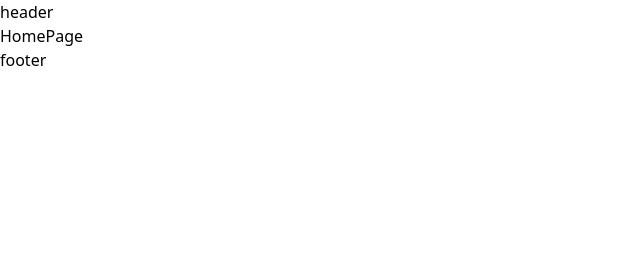
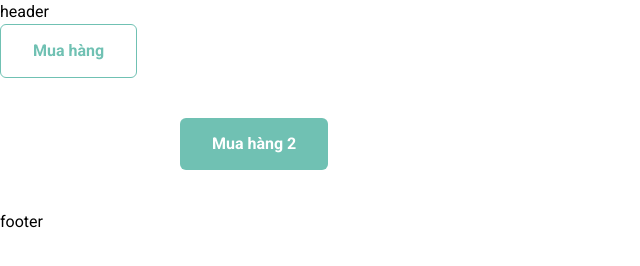
Before and after one commit to TienNguyen79/frontend_MTSHOP, a React app: page / in a window 1280 px wide. Shown: the whole page, without its empty margins (0-640 px from the left). Built offline with nearby package versions, Linux system fonts and the light colour scheme.

Commit message:
add color , fontFamily, change btn

```diff
--- a/public/index.html
+++ b/public/index.html
@@ -24,6 +24,12 @@
       work correctly both with client-side routing and a non-root public URL.
       Learn how to configure a non-root public URL by running `npm run build`.
     -->
+    <link rel="preconnect" href="https://fonts.googleapis.com" />
+    <link rel="preconnect" href="https://fonts.gstatic.com" crossorigin />
+    <link
+      href="https://fonts.googleapis.com/css2?family=Roboto:ital,wght@0,100;0,300;0,400;0,500;0,700;0,900;1,100;1,300;1,400;1,500;1,700;1,900&display=swap"
+      rel="stylesheet"
+    />
     <title>MT SHOP</title>
   </head>
   <body>
--- a/src/App.scss
+++ b/src/App.scss
@@ -1,5 +1,2 @@
 .App {
-  &_ok {
-    color: blue;
-  }
 }
--- a/src/app/components/Button/Button.js
+++ b/src/app/components/Button/Button.js
@@ -26,7 +26,8 @@
       defaultClassName = defaultClassName + "bg-primary text-[#FFF] ";
       break;
     case "secondary":
-      defaultClassName = defaultClassName + "bg-greenGray1 text-primary ";
+      defaultClassName =
+        defaultClassName + "text-primary bg-transparent border border-primary";
       break;
     case "secondary2":
       defaultClassName = defaultClassName + "bg-greenGray1 text-primary ";
--- /dev/null
+++ b/src/app/components/Commom/Gap.js
@@ -0,0 +1,7 @@
+import React from "react";
+
+const Gap = ({ children }) => {
+  return <div className="py-10 px-[180px]">{children}</div>;
+};
+
+export default Gap;
--- a/src/app/pages/HomePage/HomePage.js
+++ b/src/app/pages/HomePage/HomePage.js
@@ -1,7 +1,21 @@
 import React from "react";
+import Button from "../../components/Button/Button";
+import Gap from "../../components/Commom/Gap";
 
 const HomePage = () => {
-  return <div>HomePage</div>;
+  return (
+    <div>
+      <Button className="py-3 px-4 rounded-md  " kind="secondary">
+        Mua hàng
+      </Button>
+
+      <Gap>
+        <Button className="py-3 px-4 rounded-md   " kind="primary">
+          Mua hàng 2
+        </Button>
+      </Gap>
+    </div>
+  );
 };
 
 export default HomePage;
--- a/src/index.scss
+++ b/src/index.scss
@@ -7,3 +7,13 @@
   margin: 0;
   box-sizing: border-box;
 }
+
+html {
+  min-height: 100%;
+  width: 100%;
+}
+
+body {
+  font-family: "Roboto", sans-serif;
+  scroll-behavior: smooth;
+}
--- a/tailwind.config.js
+++ b/tailwind.config.js
@@ -4,10 +4,12 @@
   theme: {
     extend: {
       fontFamily: {
-        body: ["Open Sans", "sans-serif;"],
+        body: ["Roboto", "sans-serif;"],
       },
       colors: {
-        primary: "#D7CEC6",
+        primary: "#70c1b3",
+        textBold: "#000000",
+        text1: "#333",
         error: "rgb(247,0,0)",
         success: "rgb(50,199,1)",
       },
```
